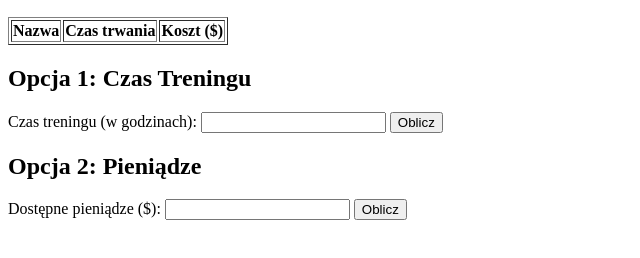
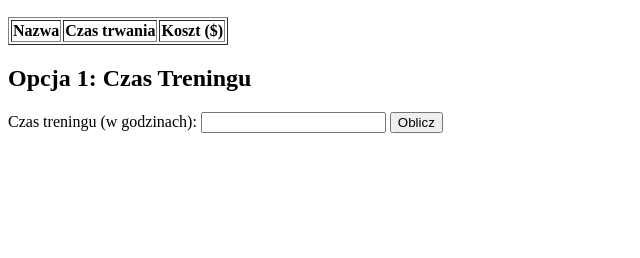
Before and after one commit to Billus5ek/Billus5ek.github.io, a plain HTML site: page index.html in a window 1280 px wide. Shown: the part 110-368 px from the top of the page, without its empty margins (0-640 px from the left). Drawn offline with Linux system fonts and the light colour scheme.

Commit message:
updated gymleague

```diff
--- a/index.html
+++ b/index.html
@@ -31,14 +31,6 @@
         <button type="button" onclick="calculateByTime()">Oblicz</button>
     </form>
     <div id="timeResults"></div>
-
-    <h2>Opcja 2: Pieniądze</h2>
-    <form id="moneyForm">
-        <label for="budget">Dostępne pieniądze ($): </label>
-        <input type="number" id="budget" name="budget" min="1">
-        <button type="button" onclick="calculateByMoney()">Oblicz</button>
-    </form>
-    <div id="moneyResults"></div>
 
     <script>
         const powerUps = [
@@ -75,23 +67,6 @@
             results += `<tr><td colspan="2">Łączny koszt</td><td>${totalCost}</td></tr></table>`;
             document.getElementById('timeResults').innerHTML = results;
         }
-
-        function calculateByMoney() {
-            const budget = parseFloat(document.getElementById('budget').value);
-            let results = '<h3>Wyniki dla dostępnych pieniędzy:</h3><table border="1"><tr><th>Nazwa</th><th>Ilość</th><th>Łączny czas (minuty)</th></tr>';
-            let remainingBudget = budget;
-
-            powerUps.forEach(powerUp => {
-                const quantity = Math.floor(remainingBudget / powerUp.cost);
-                const totalTime = quantity * powerUp.duration;
-                remainingBudget -= quantity * powerUp.cost;
-
-                results += `<tr><td>${powerUp.name}</td><td>${quantity}</td><td>${totalTime}</td></tr>`;
-            });
-
-            results += `<tr><td colspan="2">Pozostały budżet</td><td>${remainingBudget}</td></tr></table>`;
-            document.getElementById('moneyResults').innerHTML = results;
-        }
     </script>
 </body>
 </html>
```
